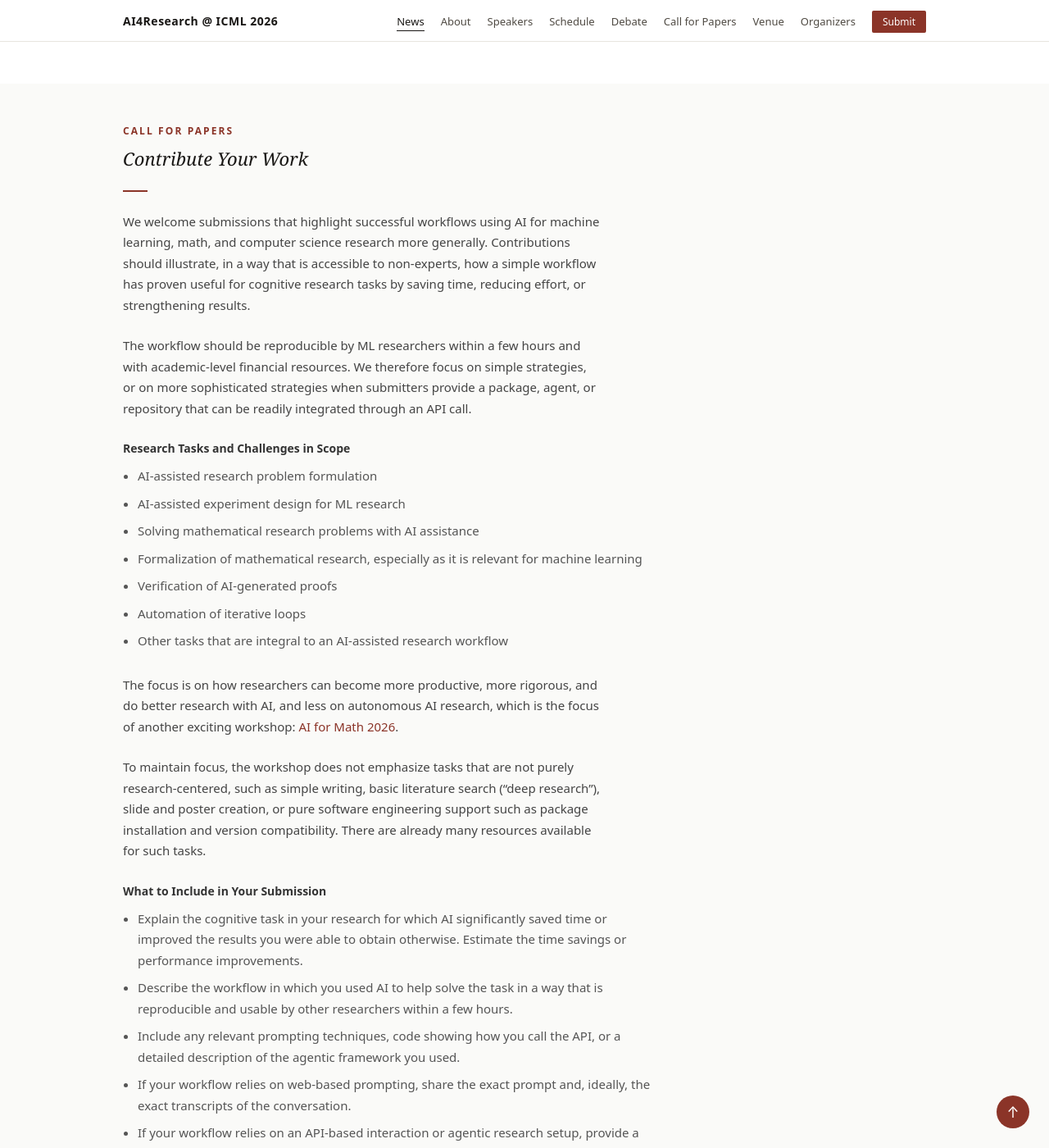
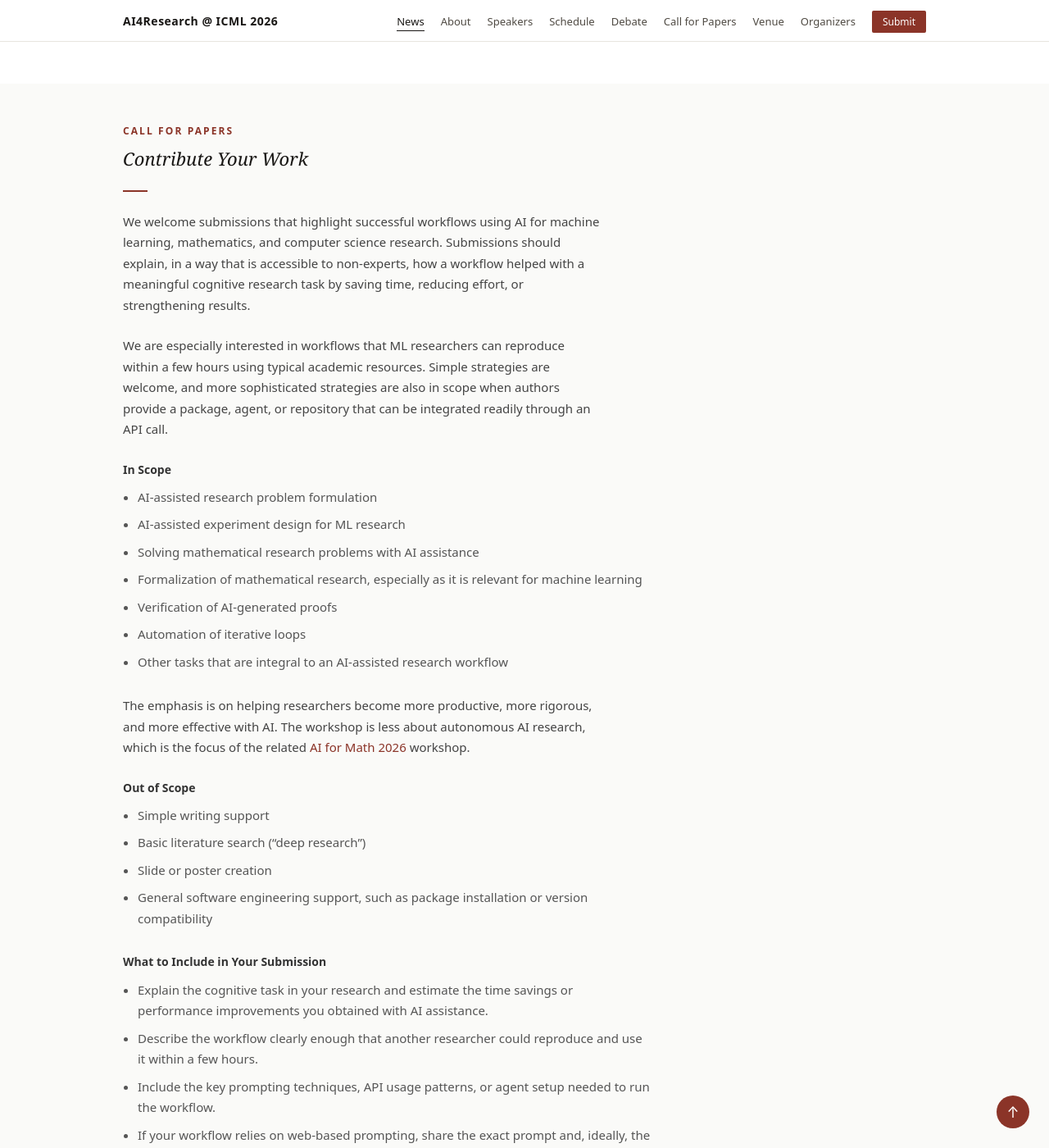
Before and after one commit to ai4research-icml-workshop/ai4research-icml-workshop.github.io, a Jekyll site: the page built from index.html, in a window 1280 px wide and 1400 px high, scrolled down 4344 px. Shown: the whole window at 82% size. Built offline with Jekyll 4.4.1, drawn with Linux system fonts in a browser that asks for light colours; some of the changed text lies outside the part shown.

Commit message:
Improve CFP readability

```diff
--- a/_includes/cfp.html
+++ b/_includes/cfp.html
@@ -3,12 +3,12 @@
     <p class="section-label">Call for Papers</p>
     <h2 id="cfp-title" class="section-heading">Contribute Your Work</h2>
     <div class="section-divider"></div>
-    <p class="cfp-summary">We welcome submissions that highlight successful workflows using AI for machine learning, math, and computer science research more generally. Contributions should illustrate, in a way that is accessible to non-experts, how a simple workflow has proven useful for cognitive research tasks by saving time, reducing effort, or strengthening results.</p>
+    <p class="cfp-summary">We welcome submissions that highlight successful workflows using AI for machine learning, mathematics, and computer science research. Submissions should explain, in a way that is accessible to non-experts, how a workflow helped with a meaningful cognitive research task by saving time, reducing effort, or strengthening results.</p>
 
-    <p class="cfp-summary">The workflow should be reproducible by ML researchers within a few hours and with academic-level financial resources. We therefore focus on simple strategies, or on more sophisticated strategies when submitters provide a package, agent, or repository that can be readily integrated through an API call.</p>
+    <p class="cfp-summary">We are especially interested in workflows that ML researchers can reproduce within a few hours using typical academic resources. Simple strategies are welcome, and more sophisticated strategies are also in scope when authors provide a package, agent, or repository that can be integrated readily through an API call.</p>
 
     <div class="cfp-topics">
-      <h3>Research Tasks and Challenges in Scope</h3>
+      <h3>In Scope</h3>
       <ul>
         <li>AI-assisted research problem formulation</li>
         <li>AI-assisted experiment design for ML research</li>
@@ -20,18 +20,26 @@
       </ul>
     </div>
 
-    <p class="cfp-summary">The focus is on how researchers can become more productive, more rigorous, and do better research with AI, and less on autonomous AI research, which is the focus of another exciting workshop: <a href="https://ai4math2026.github.io/" target="_blank" rel="noopener">AI for Math 2026</a>.</p>
+    <p class="cfp-summary">The emphasis is on helping researchers become more productive, more rigorous, and more effective with AI. The workshop is less about autonomous AI research, which is the focus of the related <a href="https://ai4math2026.github.io/" target="_blank" rel="noopener">AI for Math 2026</a> workshop.</p>
 
-    <p class="cfp-summary">To maintain focus, the workshop does not emphasize tasks that are not purely research-centered, such as simple writing, basic literature search (&ldquo;deep research&rdquo;), slide and poster creation, or pure software engineering support such as package installation and version compatibility. There are already many resources available for such tasks.</p>
+    <div class="cfp-topics">
+      <h3>Out of Scope</h3>
+      <ul>
+        <li>Simple writing support</li>
+        <li>Basic literature search (&ldquo;deep research&rdquo;)</li>
+        <li>Slide or poster creation</li>
+        <li>General software engineering support, such as package installation or version compatibility</li>
+      </ul>
+    </div>
 
     <div class="cfp-topics">
       <h3>What to Include in Your Submission</h3>
       <ul>
-        <li>Explain the cognitive task in your research for which AI significantly saved time or improved the results you were able to obtain otherwise. Estimate the time savings or performance improvements.</li>
-        <li>Describe the workflow in which you used AI to help solve the task in a way that is reproducible and usable by other researchers within a few hours.</li>
-        <li>Include any relevant prompting techniques, code showing how you call the API, or a detailed description of the agentic framework you used.</li>
-        <li>If your workflow relies on web-based prompting, share the exact prompt and, ideally, the exact transcripts of the conversation.</li>
-        <li>If your workflow relies on an API-based interaction or agentic research setup, provide a link to a repository with your code.</li>
+        <li>Explain the cognitive task in your research and estimate the time savings or performance improvements you obtained with AI assistance.</li>
+        <li>Describe the workflow clearly enough that another researcher could reproduce and use it within a few hours.</li>
+        <li>Include the key prompting techniques, API usage patterns, or agent setup needed to run the workflow.</li>
+        <li>If your workflow relies on web-based prompting, share the exact prompt and, ideally, the exact transcripts.</li>
+        <li>If your workflow relies on an API-based interaction or agentic setup, provide a link to a repository with your code.</li>
         <li>Explain how you verified the correctness of the results.</li>
       </ul>
     </div>
```
